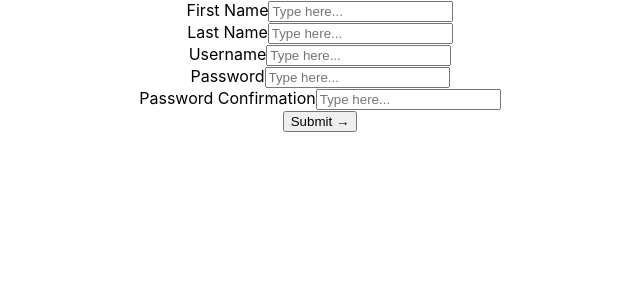
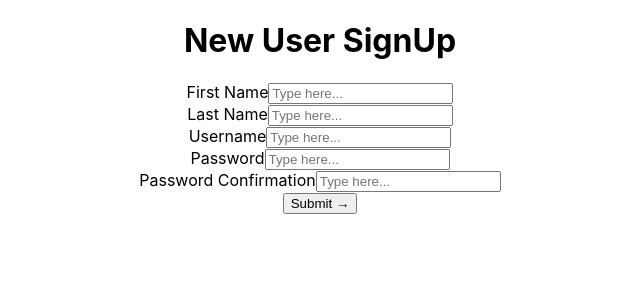
Before and after one commit to ExpatJournal/Front-End, a React (Create React App) app in the folder expat-journal/: page / in a window 1280 px wide. Shown: the top 300 px of the page, without its empty margins (320-960 px from the left). Built offline with nearby package versions, Linux system fonts and the light colour scheme.

Commit message:
Sign Up form done minus wiring

```diff
--- a/expat-journal/src/components/SignUp.js
+++ b/expat-journal/src/components/SignUp.js
@@ -7,6 +7,7 @@ import { withFormik, Form, Field } from 'formik'
 const SignUp = ({ values, handleChange, errors, touched, status }) => {
 return(
   <div>
+    <h1>New User SignUp</h1>
     <Form className="form">
           <div className="form-group">
             {touched.firstName && errors.firstName && <p>{errors.firstName}</p>}
```
